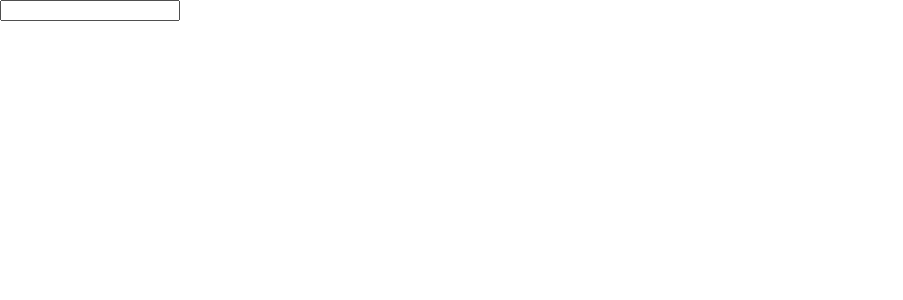
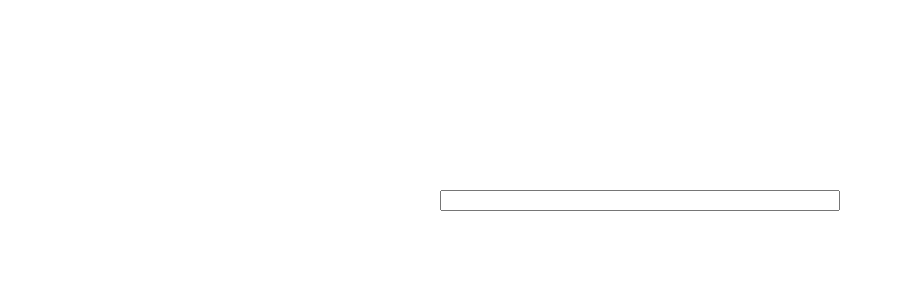
Before and after one commit to seoysauce/wanted-energy-balance, a React (Create React App) app: page / in a window 1280 px wide. Shown: the top 300 px of the page, without its empty margins (0-903 px from the left). Built offline with nearby package versions, Linux system fonts and the light colour scheme.

Commit message:
style: 검색 인풋 가운데 정렬 & 자동완성 창 길이 검색 인풋에 맞춤

```diff
--- a/src/components/atoms/SuggestionsList/index.tsx
+++ b/src/components/atoms/SuggestionsList/index.tsx
@@ -14,7 +14,7 @@ export const SuggestionsList = ({
   onClick,
 }: ISuggestionsListProps) => {
   return (
-    <ul>
+    <S.Container>
       {filteredSuggestions.map((suggestion, index) => {
         return (
           <S.SuggestedItem key={suggestion} isActive={index === activeSuggestionIndex}>
@@ -24,6 +24,6 @@ export const SuggestionsList = ({
           </S.SuggestedItem>
         );
       })}
-    </ul>
+    </S.Container>
   );
 };
--- a/src/components/atoms/SuggestionsList/style.tsx
+++ b/src/components/atoms/SuggestionsList/style.tsx
@@ -1,8 +1,13 @@
 import styled from 'styled-components';
+
+export const Container = styled.ul`
+  position: absolute;
+`;
 
 export const SuggestedItem = styled.li<{ isActive: boolean }>`
   color: ${(props) => (props.isActive ? 'red' : 'black')};
   background: ${(props) => (props.isActive ? '#808080' : '#d3d3d3')};
   cursor: pointer;
+  width: 400px;
   font-weight: 700;
 `;
--- a/src/components/organisms/AutoComplete/style.ts
+++ b/src/components/organisms/AutoComplete/style.ts
@@ -1,9 +1,9 @@
 import styled from 'styled-components';
 
 export const Container = styled.div`
-  width: 180px;
+  width: 400px;
 `;
 
 export const SearchInput = styled.input`
-  width: 180px;
+  width: 400px;
 `;
--- a/src/pages/Main/index.tsx
+++ b/src/pages/Main/index.tsx
@@ -1,6 +1,8 @@
 import React, { useState, useEffect } from 'react';
 import { SearchData } from 'types/searchData';
 import { AutoComplete } from 'components';
+
+import * as S from './style';
 
 export const Main = () => {
   const [drugData, setDrugData] = useState<SearchData[]>([
@@ -23,5 +25,9 @@ export const Main = () => {
     fetchData();
   }, []);
 
-  return <AutoComplete suggestions={drugData} />;
+  return (
+    <S.Container>
+      <AutoComplete suggestions={drugData} />
+    </S.Container>
+  );
 };
--- /dev/null
+++ b/src/pages/Main/style.ts
@@ -0,0 +1,11 @@
+import styled from 'styled-components';
+
+export const Container = styled.div`
+  width: 400px;
+  height: 400px;
+  margin: 0 auto;
+
+  display: flex;
+  justify-content: center;
+  align-items: center;
+`;
```
